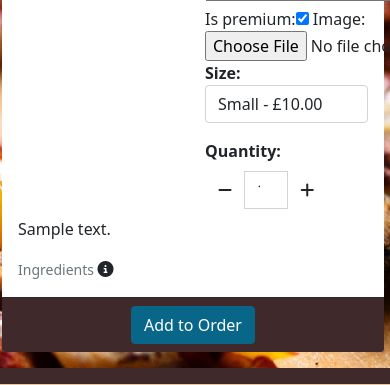
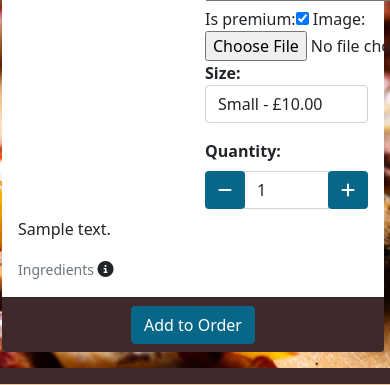
Before and after one commit to Baldpet/slice-of-life-pizzeria, a Django app: template products/templates/products/pizza.html in a window 390 px wide; the page is wider, and only the part inside the window is pictured. Shown: the part 965-1350 px from the top of that part. Run offline with Django 3.2, Linux system fonts and the light colour scheme; the template is opened without the code that fills it: values that come from a table or form of the project are taken from there, others are empty; tables that the repository leaves empty hold one stand-in row (values such as "Sample post"); grey boxes marked "Sample" are stand-in pictures; some libraries are stand-ins or nearby versions.

Commit message:
Updated pizza card styles for mobile views

```diff
--- a/products/static/products/css/products.css
+++ b/products/static/products/css/products.css
@@ -1,7 +1,4 @@
-.pizza-mini-form {
-
-}
-
+/*   Product cards    */
 .pizza-card {
     height: 100%;
 }
@@ -10,6 +7,29 @@
     max-height: 100px;
 }
 
+.decrement-qty,
+.increment-qty {
+    background-color: #086788;
+    color: white;
+}
+
+/* add product CSS */
+
 table .beige {
     background-color: beige;
 }
+
+/*   Media Queries    */
+@media (max-width:576px){
+   .form-group.w-75 {
+        width: 100% !important;
+    }
+
+}
+
+@media (max-width:370px){
+   .form-control {
+        font-size: .9rem;
+    }
+
+}
```
